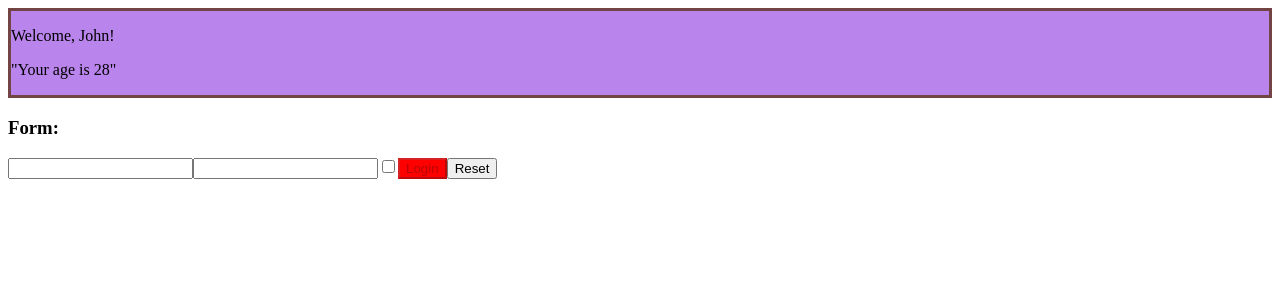
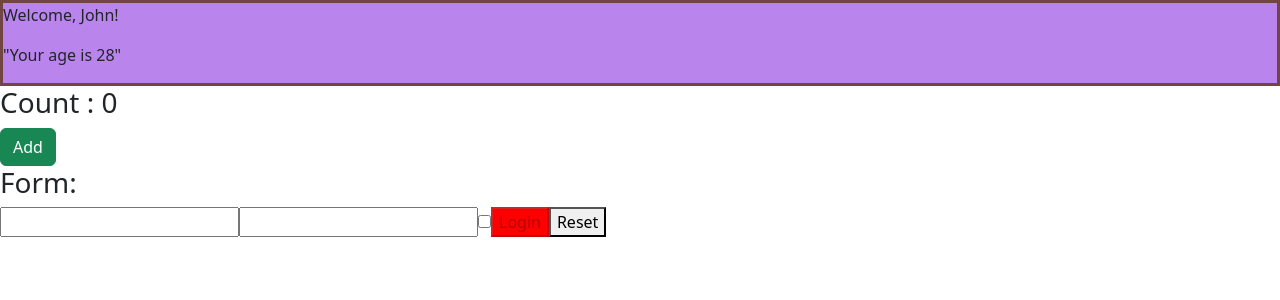
Before and after one commit to Meli357/REACT-exercises, a React (Create React App) app: page / in a window 1280 px wide. Shown: the top 300 px of the page. Built offline with nearby package versions, Linux system fonts and the light colour scheme.

Commit message:
use react-bootstrap package

```diff
--- a/package.json
+++ b/package.json
@@ -6,7 +6,9 @@
     "@testing-library/jest-dom": "^5.16.5",
     "@testing-library/react": "^13.4.0",
     "@testing-library/user-event": "^13.5.0",
+    "bootstrap": "^5.2.3",
     "react": "^18.2.0",
+    "react-bootstrap": "^2.6.0",
     "react-dom": "^18.2.0",
     "react-scripts": "5.0.1",
     "web-vitals": "^2.1.4"
--- a/src/App.js
+++ b/src/App.js
@@ -15,9 +15,9 @@ export class App extends React.Component{
             <div>
                 {/* <Hello /> */}
                 <Welcome age={28} name={"John"}/>
-                {/* <Counter />
+                {/* <Counter /> */}
                 <ClickCounter />
-                <ClickTracker /> */}
+                {/* <ClickTracker /> */}
                 {/* <InteractiveWelcome /> */}
                 <Login />
                 {/* <UncontrolledLogin />
--- a/src/ClickCounter.js
+++ b/src/ClickCounter.js
@@ -1,4 +1,6 @@
 import React from "react";
+import { Button } from 'react-bootstrap';
+import 'bootstrap/dist/css/bootstrap.min.css';
 
 export class ClickCounter extends React.Component{
     state ={
@@ -15,7 +17,7 @@ export class ClickCounter extends React.Component{
         return(
             <div>
                 <h3>Count : {this.state.count}</h3>
-                <button onClick={this.handleClickCounter}>Add</button>
+                <Button variant="success" onClick={this.handleClickCounter}>Add</Button>{' '}
             </div>
         )
     }
```
Also changed, not shown: 1 other file (tests, documents, lock files or other folders).
